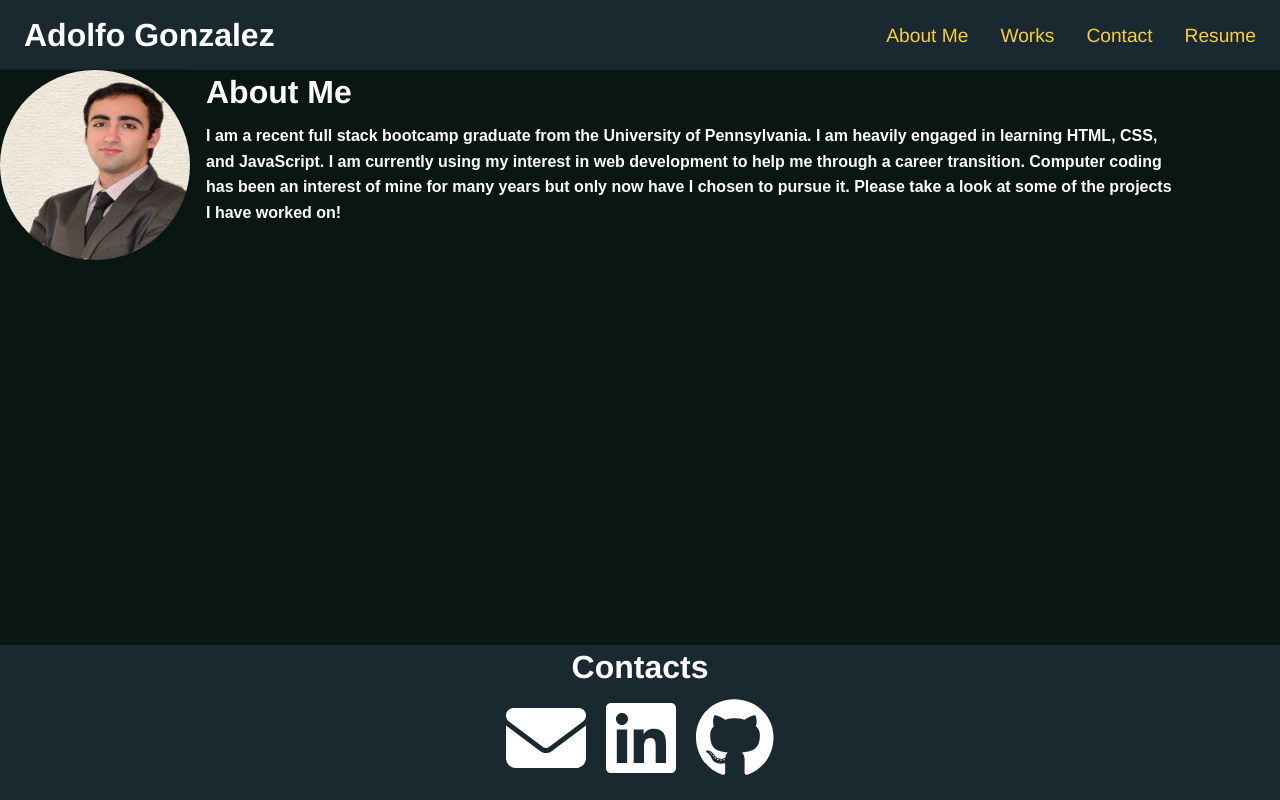
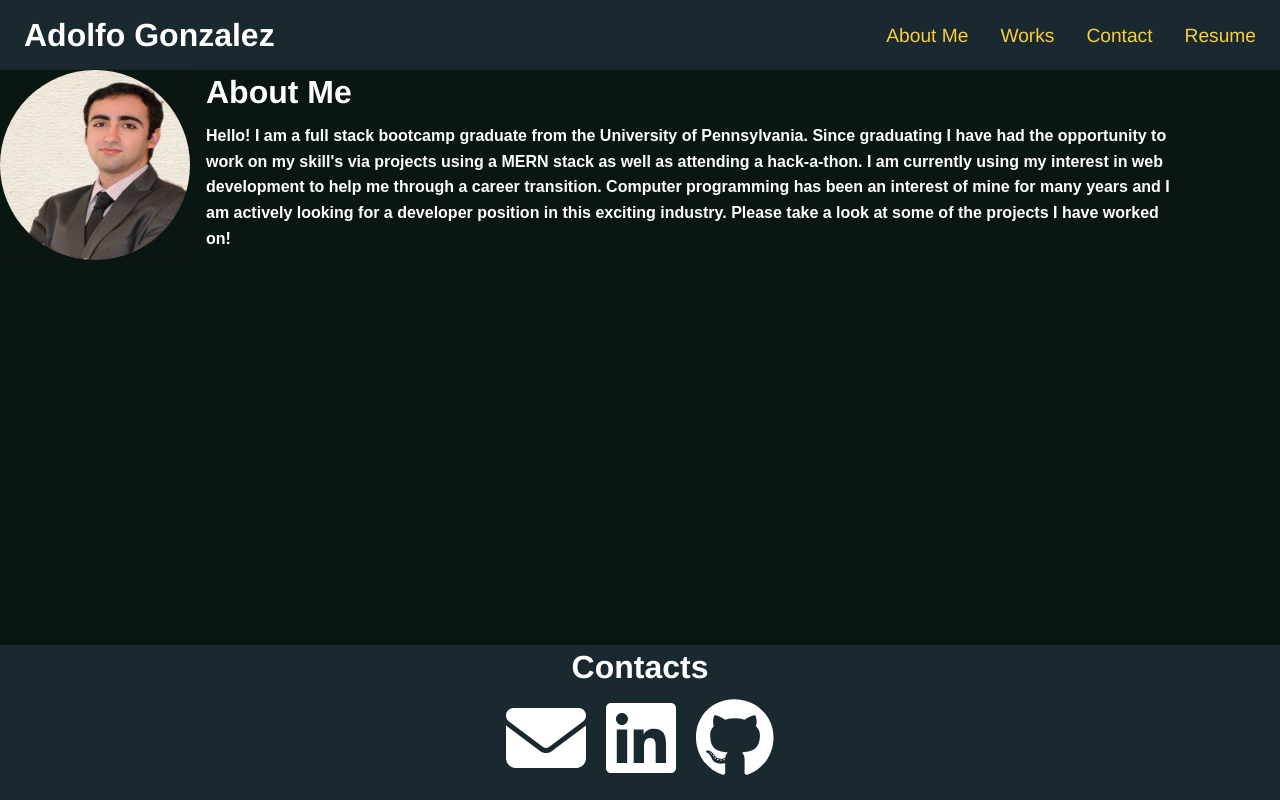
Before and after one commit to Adolfo-G/portfolio-22, a React (Create React App) app: page / in a window 1280 px wide. Built offline with nearby package versions, Linux system fonts and the light colour scheme.

Commit message:
update to about me

```diff
--- a/src/components/about/about.js
+++ b/src/components/about/about.js
@@ -10,10 +10,10 @@ function About() {
         </div>
         <div className="media-object-section">
           <h4 id="about-me">About Me</h4>
-          <p className='aboutMe-txt'> I am a recent full stack bootcamp graduate from the University of Pennsylvania.
-            I am heavily engaged in learning HTML, CSS, and JavaScript.
+          <p className='aboutMe-txt'> Hello! I am a full stack bootcamp graduate from the University of Pennsylvania.
+            Since graduating I have had the opportunity to work on my skill's via projects using a MERN stack as well as attending a hack-a-thon.
             I am currently using my interest in web development to help me through a career transition.
-            Computer coding has been an interest of mine for many years but only now have I chosen to pursue it.
+            Computer programming has been an interest of mine for many years and I am actively looking for a developer position in this exciting industry.
             Please take a look at some of the projects I have worked on!</p>
         </div>
       </div>
```
